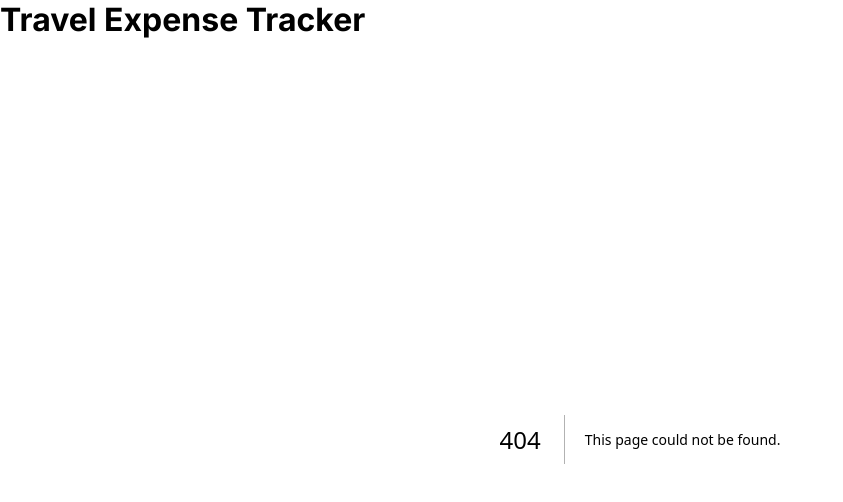
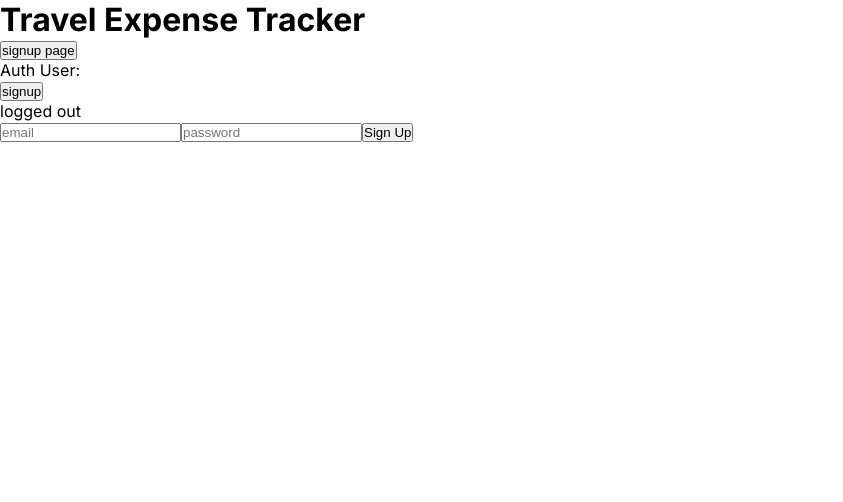
Before and after one commit to Sulaiman-ai/travel-expense, a Next.js app: page /signup in a window 1280 px wide. Before the commit this address had no page. Shown: the top 502 px of the page, without its empty margins (0-843 px from the left). Built offline with nearby package versions, Linux system fonts and the light colour scheme; no server answers.

Commit message:
implemented firebase auth. User can signup or login

```diff
--- /dev/null
+++ b/app/(user)/signup/page.js
@@ -0,0 +1,66 @@
+"use client"
+
+import { userauth } from "@/app/firebase/authUsers";
+import useFirebaseAuth from "@/app/firebase/useFirebaseAuth";
+import { createUserWithEmailAndPassword, signInWithEmailAndPassword } from "firebase/auth";
+import { useState } from "react";
+import { useRouter } from "next/navigation";
+
+export default function SignUp (){
+    const [email, setEmail] = useState();
+    const [password, setPassword] = useState();
+    const [user, setUser] = useState('logged out');
+    const [option, setOption] = useState('signup');
+    const router = useRouter();
+    console.log('auth', userauth)
+
+    const {authUser, loading, signUserOut} = useFirebaseAuth(userauth);
+
+    const toggleOption = () => {
+        switch (option) {
+            case 'signup':
+                setOption('login');
+                break;
+            case 'login':
+                setOption('signup');
+                break;
+        }
+    }
+
+
+
+    const handleSubmit = (event) => {
+        event.preventDefault();
+        let userFunction;
+        switch(option){
+            case 'login': userFunction = signInWithEmailAndPassword; break;
+            case 'signup': userFunction = createUserWithEmailAndPassword; break;
+        }
+        userFunction(userauth, email, password)
+        .then((userCredential) => {
+            const user = userCredential.user;
+            console.log('user', user)
+            setUser(user.uid);
+        })
+            .catch((error) => {
+                console.log('error', error)
+            })
+        }
+
+
+    return (
+        <>
+        <button onClick={()=> router.push('/signup')}>signup page</button>
+        <p>{email}</p>
+        <p>{password}</p>
+        <p>Auth User: {authUser.uid}</p>
+        <button onClick={toggleOption}>{option}</button>
+        <p>{user}</p>
+        <form onSubmit={handleSubmit}>
+            <input name="email" placeholder="email" type="email" onChange={(e)=>setEmail(e.target.value)}/>
+            <input name="password" placeholder="password" onChange={(e)=>setPassword(e.target.value)}/>
+            <input type="submit" value="Sign Up"/>
+        </form>
+        </>
+    )
+}
--- /dev/null
+++ b/app/firebase/authUsers.js
@@ -0,0 +1,6 @@
+import app from './config';
+import { getAuth, signInWithEmailAndPassword } from 'firebase/auth';
+
+const userauth = getAuth(app);
+
+export {userauth};
--- /dev/null
+++ b/app/firebase/useFirebaseAuth.js
@@ -0,0 +1,55 @@
+import { useState, useEffect } from 'react'
+import { createUserWithEmailAndPassword, signInWithEmailAndPassword, signOut, onAuthStateChanged } from "firebase/auth";
+
+const formatAuthUser = (user) => ({
+  uid: user.uid,
+  email: user.email
+});
+
+export default function useFirebaseAuth(auth) {
+  const [authUser, setAuthUser] = useState({uid: '', email: ''});
+  const [loading, setLoading] = useState(true);
+
+  const authStateChanged = async (authState) => {
+    if (!authState) {
+      setLoading(false)
+      return;
+    }
+
+    setLoading(true)
+
+    var formattedUser = formatAuthUser(authState);
+
+    setAuthUser(formattedUser);
+
+    setLoading(false);
+
+  };
+
+  const clear = () => {
+    setAuthUser(null);
+    setLoading(true);
+  };
+
+//   const signIn = (email, password) =>
+//     signInWithEmailAndPassword(email, password);
+
+//   const createUserWithEmailAndPassword = (email, password) =>
+//     firebase.auth().createUserWithEmailAndPassword(email, password);
+
+  const signUserOut = () =>
+    signOut(auth).then(clear);
+
+  useEffect(() => {
+    const unsubscribe = onAuthStateChanged(auth, authStateChanged);
+    return () => unsubscribe();
+  }, []);
+
+  return {
+    authUser,
+    loading,
+    // signInWithEmailAndPassword,
+    // createUserWithEmailAndPassword,
+    signUserOut
+  };
+}
```
